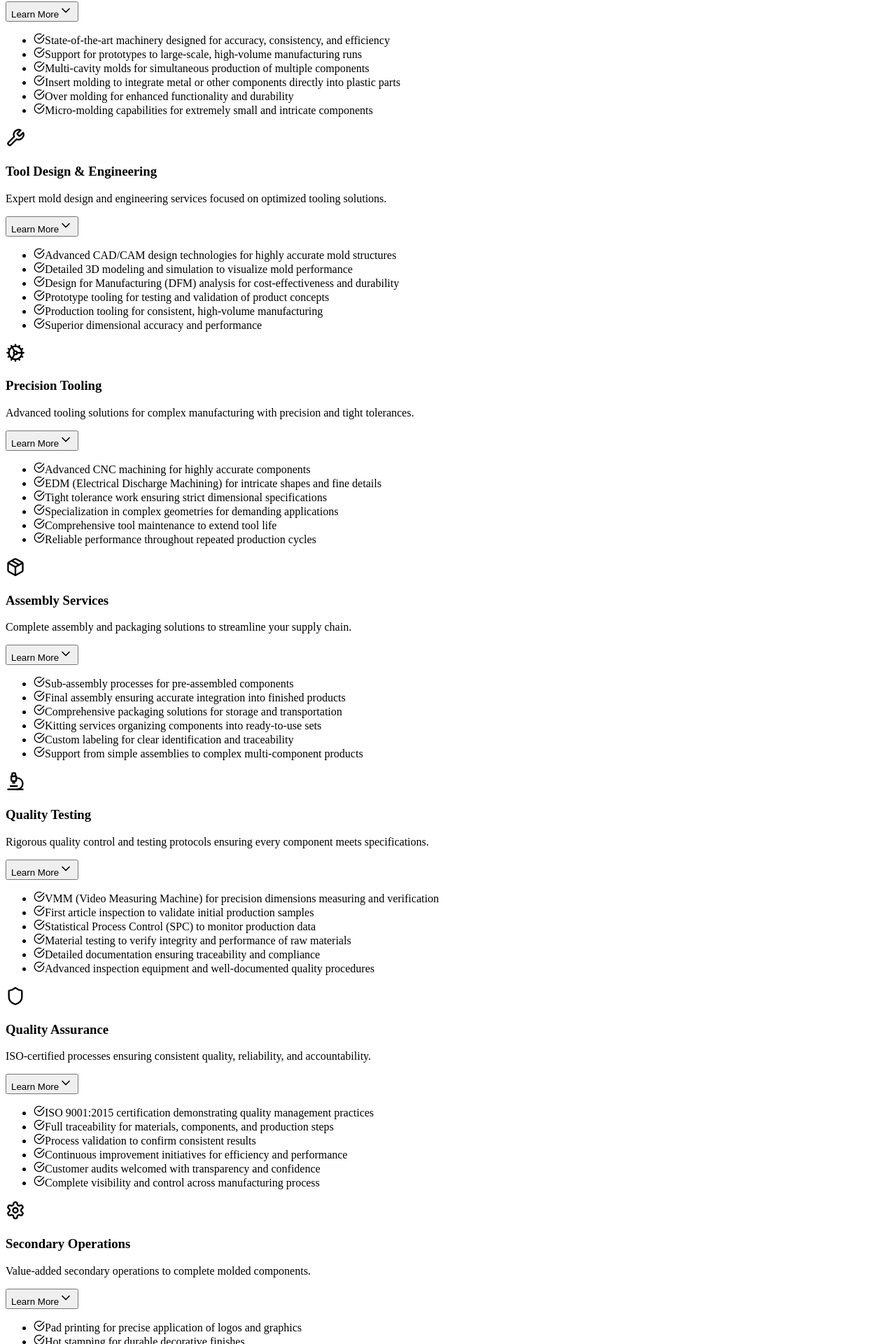
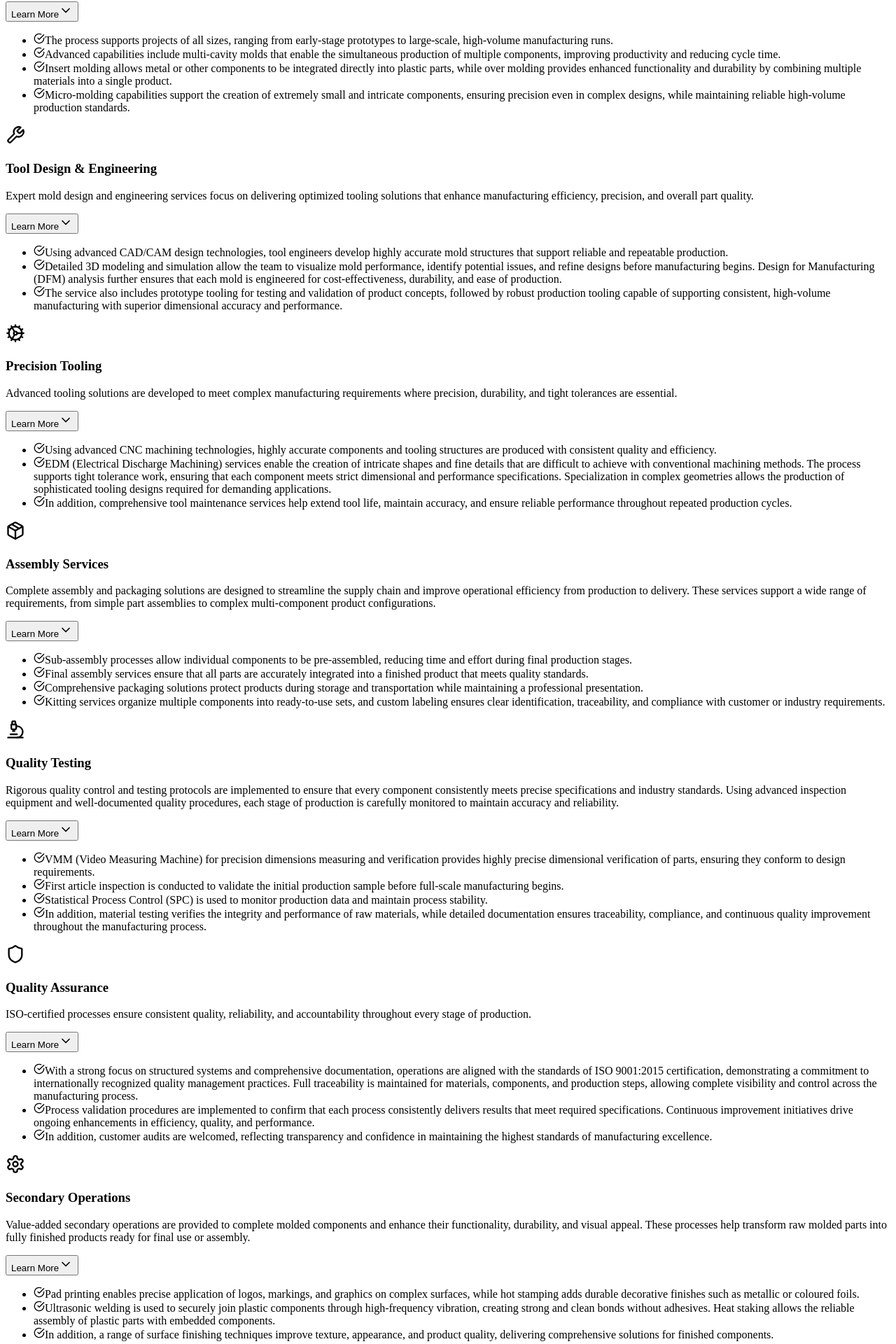
Before and after one commit to anvithkashyap/STAC-website, a React (Vite) app: page /#/services in a window 1280 px wide. Shown: the part 620-2540 px from the top of the page at 70% size. Built offline with nearby package versions, Linux system fonts and the light colour scheme; the HTML template or start-up script is replaced by a standard one.

Commit message:
Update all service descriptions with exact detailed content

```diff
--- a/src/pages/Services.jsx
+++ b/src/pages/Services.jsx
@@ -51,104 +51,91 @@ const Services = () => {
     {
       icon: Factory,
       title: 'Injection Moulding',
-      summary: 'High-precision injection molding services using state-of-the-art machinery for projects of all sizes.',
+      summary: 'High-precision injection molding services are delivered using state-of-the-art machinery designed to ensure accuracy, consistency, and efficiency across every stage of production.',
       details: [
-        'State-of-the-art machinery designed for accuracy, consistency, and efficiency',
-        'Support for prototypes to large-scale, high-volume manufacturing runs',
-        'Multi-cavity molds for simultaneous production of multiple components',
-        'Insert molding to integrate metal or other components directly into plastic parts',
-        'Over molding for enhanced functionality and durability',
-        'Micro-molding capabilities for extremely small and intricate components'
+        'The process supports projects of all sizes, ranging from early-stage prototypes to large-scale, high-volume manufacturing runs.',
+        'Advanced capabilities include multi-cavity molds that enable the simultaneous production of multiple components, improving productivity and reducing cycle time.',
+        'Insert molding allows metal or other components to be integrated directly into plastic parts, while over molding provides enhanced functionality and durability by combining multiple materials into a single product.',
+        'Micro-molding capabilities support the creation of extremely small and intricate components, ensuring precision even in complex designs, while maintaining reliable high-volume production standards.'
       ]
     },
     {
       icon: Wrench,
       title: 'Tool Design & Engineering',
-      summary: 'Expert mold design and engineering services focused on optimized tooling solutions.',
+      summary: 'Expert mold design and engineering services focus on delivering optimized tooling solutions that enhance manufacturing efficiency, precision, and overall part quality.',
       details: [
-        'Advanced CAD/CAM design technologies for highly accurate mold structures',
-        'Detailed 3D modeling and simulation to visualize mold performance',
-        'Design for Manufacturing (DFM) analysis for cost-effectiveness and durability',
-        'Prototype tooling for testing and validation of product concepts',
-        'Production tooling for consistent, high-volume manufacturing',
-        'Superior dimensional accuracy and performance'
+        'Using advanced CAD/CAM design technologies, tool engineers develop highly accurate mold structures that support reliable and repeatable production.',
+        'Detailed 3D modeling and simulation allow the team to visualize mold performance, identify potential issues, and refine designs before manufacturing begins. Design for Manufacturing (DFM) analysis further ensures that each mold is engineered for cost-effectiveness, durability, and ease of production.',
+        'The service also includes prototype tooling for testing and validation of product concepts, followed by robust production tooling capable of supporting consistent, high-volume manufacturing with superior dimensional accuracy and performance.'
       ]
     },
+
     {
       icon: Cog,
       title: 'Precision Tooling',
-      summary: 'Advanced tooling solutions for complex manufacturing with precision and tight tolerances.',
+      summary: 'Advanced tooling solutions are developed to meet complex manufacturing requirements where precision, durability, and tight tolerances are essential.',
       details: [
-        'Advanced CNC machining for highly accurate components',
-        'EDM (Electrical Discharge Machining) for intricate shapes and fine details',
-        'Tight tolerance work ensuring strict dimensional specifications',
-        'Specialization in complex geometries for demanding applications',
-        'Comprehensive tool maintenance to extend tool life',
-        'Reliable performance throughout repeated production cycles'
+        'Using advanced CNC machining technologies, highly accurate components and tooling structures are produced with consistent quality and efficiency.',
+        'EDM (Electrical Discharge Machining) services enable the creation of intricate shapes and fine details that are difficult to achieve with conventional machining methods. The process supports tight tolerance work, ensuring that each component meets strict dimensional and performance specifications. Specialization in complex geometries allows the production of sophisticated tooling designs required for demanding applications.',
+        'In addition, comprehensive tool maintenance services help extend tool life, maintain accuracy, and ensure reliable performance throughout repeated production cycles.'
       ]
     },
+
     {
       icon: Package,
       title: 'Assembly Services',
-      summary: 'Complete assembly and packaging solutions to streamline your supply chain.',
+      summary: 'Complete assembly and packaging solutions are designed to streamline the supply chain and improve operational efficiency from production to delivery. These services support a wide range of requirements, from simple part assemblies to complex multi-component product configurations.',
       details: [
-        'Sub-assembly processes for pre-assembled components',
-        'Final assembly ensuring accurate integration into finished products',
-        'Comprehensive packaging solutions for storage and transportation',
-        'Kitting services organizing components into ready-to-use sets',
-        'Custom labeling for clear identification and traceability',
-        'Support from simple assemblies to complex multi-component products'
+        'Sub-assembly processes allow individual components to be pre-assembled, reducing time and effort during final production stages.',
+        'Final assembly services ensure that all parts are accurately integrated into a finished product that meets quality standards.',
+        'Comprehensive packaging solutions protect products during storage and transportation while maintaining a professional presentation.',
+        'Kitting services organize multiple components into ready-to-use sets, and custom labeling ensures clear identification, traceability, and compliance with customer or industry requirements.'
       ]
     },
+
     {
       icon: Microscope,
       title: 'Quality Testing',
-      summary: 'Rigorous quality control and testing protocols ensuring every component meets specifications.',
+      summary: 'Rigorous quality control and testing protocols are implemented to ensure that every component consistently meets precise specifications and industry standards. Using advanced inspection equipment and well-documented quality procedures, each stage of production is carefully monitored to maintain accuracy and reliability.',
       details: [
-        'VMM (Video Measuring Machine) for precision dimensions measuring and verification',
-        'First article inspection to validate initial production samples',
-        'Statistical Process Control (SPC) to monitor production data',
-        'Material testing to verify integrity and performance of raw materials',
-        'Detailed documentation ensuring traceability and compliance',
-        'Advanced inspection equipment and well-documented quality procedures'
+        'VMM (Video Measuring Machine) for precision dimensions measuring and verification provides highly precise dimensional verification of parts, ensuring they conform to design requirements.',
+        'First article inspection is conducted to validate the initial production sample before full-scale manufacturing begins.',
+        'Statistical Process Control (SPC) is used to monitor production data and maintain process stability.',
+        'In addition, material testing verifies the integrity and performance of raw materials, while detailed documentation ensures traceability, compliance, and continuous quality improvement throughout the manufacturing process.'
       ]
     },
+
     {
       icon: Shield,
       title: 'Quality Assurance',
-      summary: 'ISO-certified processes ensuring consistent quality, reliability, and accountability.',
+      summary: 'ISO-certified processes ensure consistent quality, reliability, and accountability throughout every stage of production.',
       details: [
-        'ISO 9001:2015 certification demonstrating quality management practices',
-        'Full traceability for materials, components, and production steps',
-        'Process validation to confirm consistent results',
-        'Continuous improvement initiatives for efficiency and performance',
-        'Customer audits welcomed with transparency and confidence',
-        'Complete visibility and control across manufacturing process'
+        'With a strong focus on structured systems and comprehensive documentation, operations are aligned with the standards of ISO 9001:2015 certification, demonstrating a commitment to internationally recognized quality management practices. Full traceability is maintained for materials, components, and production steps, allowing complete visibility and control across the manufacturing process.',
+        'Process validation procedures are implemented to confirm that each process consistently delivers results that meet required specifications. Continuous improvement initiatives drive ongoing enhancements in efficiency, quality, and performance.',
+        'In addition, customer audits are welcomed, reflecting transparency and confidence in maintaining the highest standards of manufacturing excellence.'
       ]
     },
+
     {
       icon: Settings,
       title: 'Secondary Operations',
-      summary: 'Value-added secondary operations to complete molded components.',
+      summary: 'Value-added secondary operations are provided to complete molded components and enhance their functionality, durability, and visual appeal. These processes help transform raw molded parts into fully finished products ready for final use or assembly.',
       details: [
-        'Pad printing for precise application of logos and graphics',
-        'Hot stamping for durable decorative finishes',
-        'Heat staking for reliable assembly with embedded components',
-        'Surface finishing techniques to improve texture and appearance',
-        'Transform raw molded parts into fully finished products'
+        'Pad printing enables precise application of logos, markings, and graphics on complex surfaces, while hot stamping adds durable decorative finishes such as metallic or coloured foils.',
+        'Ultrasonic welding is used to securely join plastic components through high-frequency vibration, creating strong and clean bonds without adhesives. Heat staking allows the reliable assembly of plastic parts with embedded components.',
+        'In addition, a range of surface finishing techniques improve texture, appearance, and product quality, delivering comprehensive solutions for finished components.'
       ]
     },
+
     {
       icon: Truck,
       title: 'Logistics & Fulfilment',
-      summary: 'Streamlined logistics and fulfillment services for efficient supply chain management.',
+      summary: 'Streamlined logistics and fulfillment services are designed to support efficient supply chain management and ensure timely delivery of products to customer facilities.',
       details: [
-        'Effective inventory management systems to monitor stock levels',
-        'Just-in-Time (JIT) delivery to reduce storage costs',
-        'Drop shipping services for direct delivery to end users',
-        'Global logistics capabilities for international coordination',
-        'Custom packaging solutions meeting regulatory requirements',
-        'Timely delivery of products to customer facilities'
+        'Through effective inventory management systems, stock levels are carefully monitored and maintained to prevent shortages or excess inventory.',
+        'Just-in-Time (JIT) delivery practices help synchronize production and delivery schedules, reducing storage costs and improving operational efficiency.',
+        'Drop shipping services allow products to be shipped directly to end users or designated locations without additional handling.',
+        'Global logistics capabilities enable reliable coordination of international transportation and distribution. In addition, custom packaging solutions are provided to protect products during transit while meeting specific customer, branding, and regulatory requirements.'
       ]
     }
   ]
```
